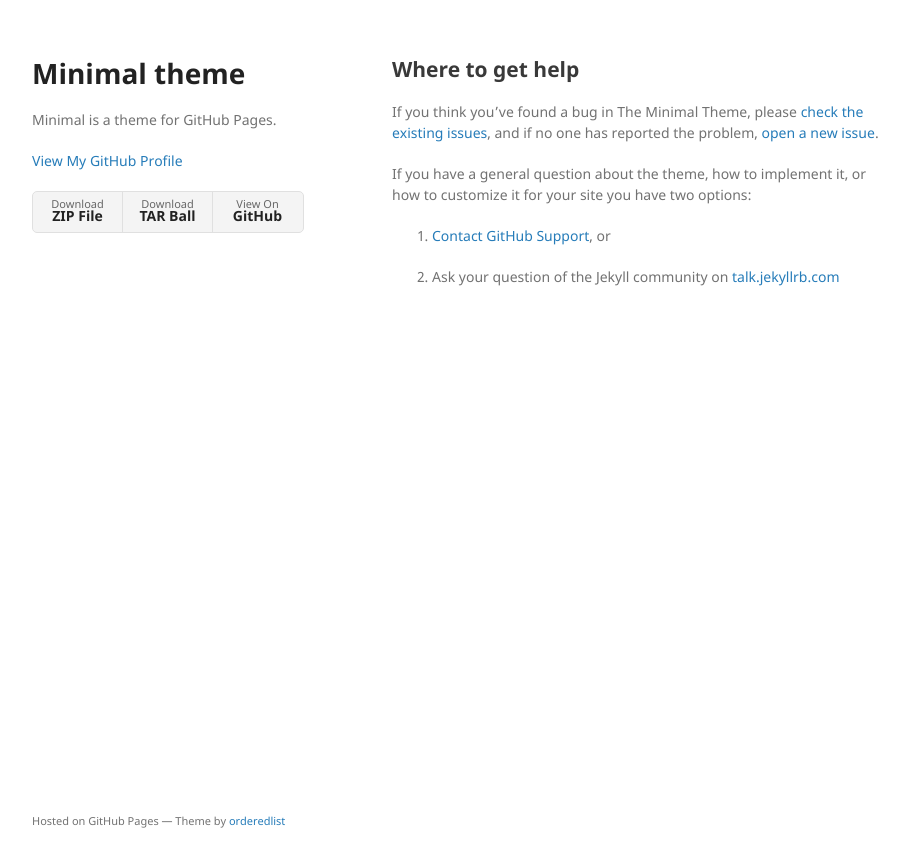
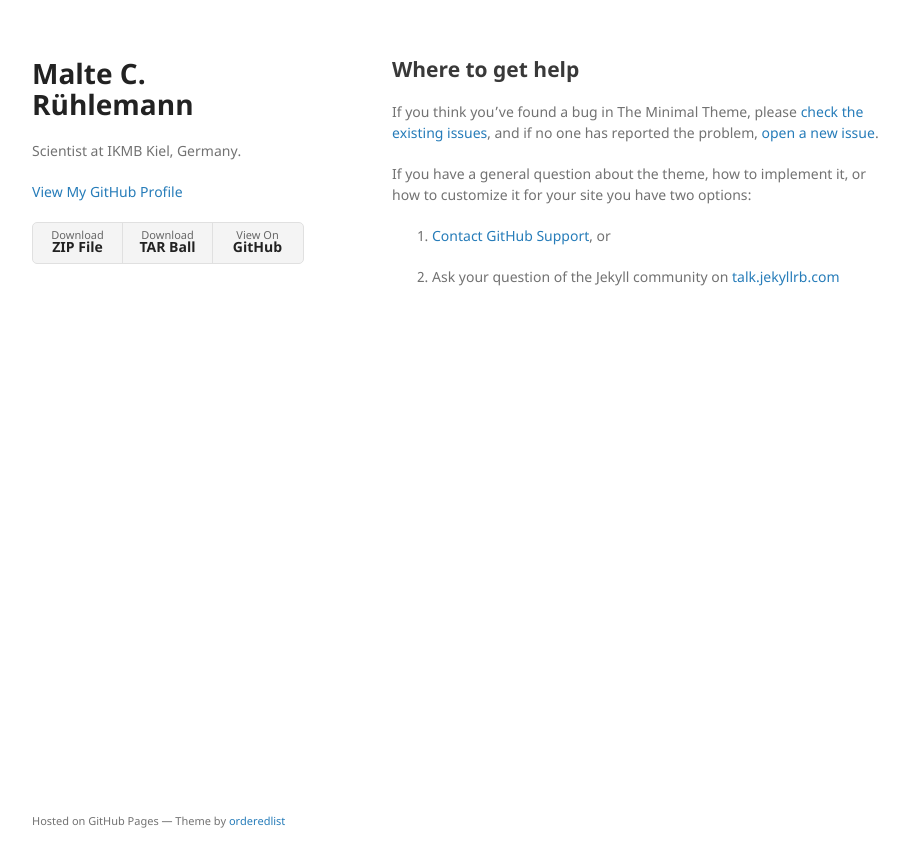
Before and after one commit to mruehlemann/mruehlemann.github.io, a Jekyll site: the page built from docs/SUPPORT.md, in a window 1280 px wide. Shown: the top 867 px of the page, without its empty margins (178-1086 px from the left). Built offline with Jekyll 4.4.1, drawn with Linux system fonts in a browser that asks for light colours; our own code applies the rules of GitHub Pages for plain Markdown files.

Commit message:
Initial commit

```diff
--- a/_config.yml
+++ b/_config.yml
@@ -1,5 +1,5 @@
-title: Minimal theme
-description: Minimal is a theme for GitHub Pages.
+title: Malte C. Rühlemann
+description: Scientist at IKMB Kiel, Germany.
 show_downloads: true
 google_analytics:
 theme: jekyll-theme-minimal
```
